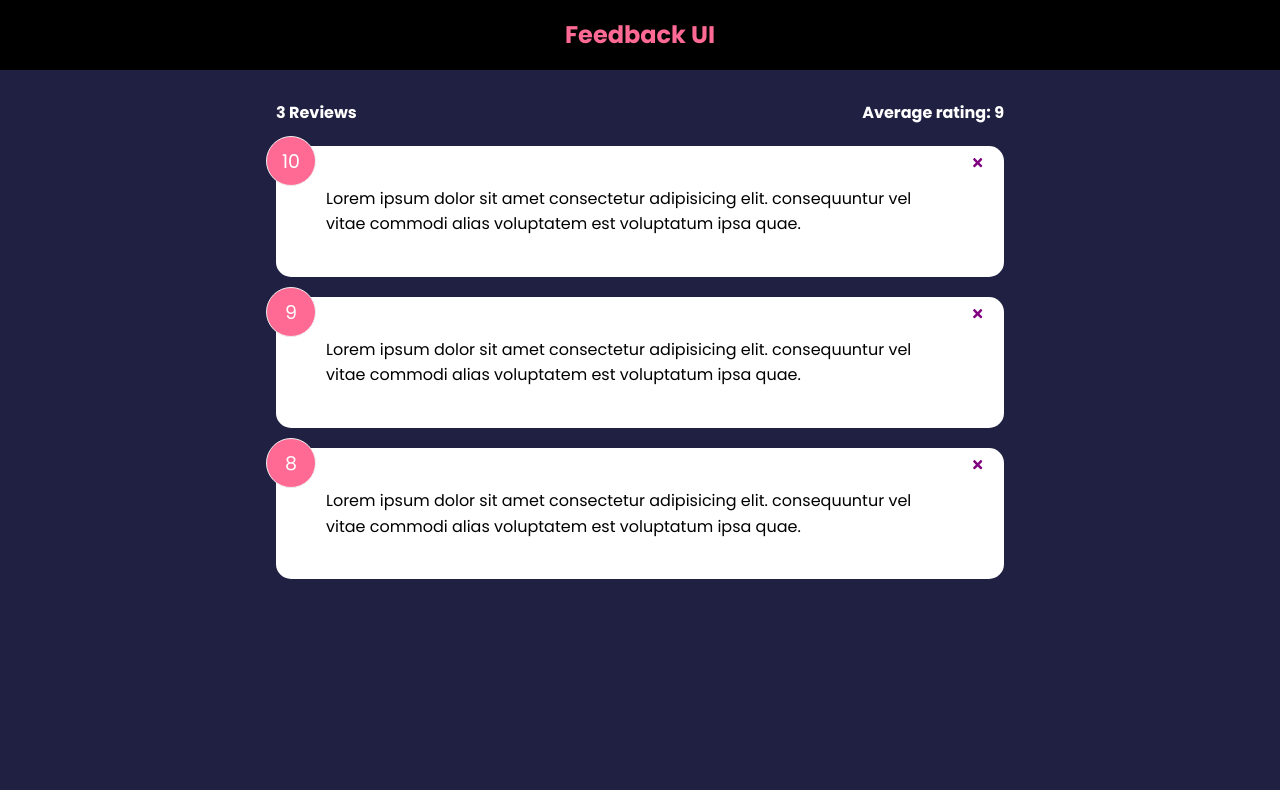
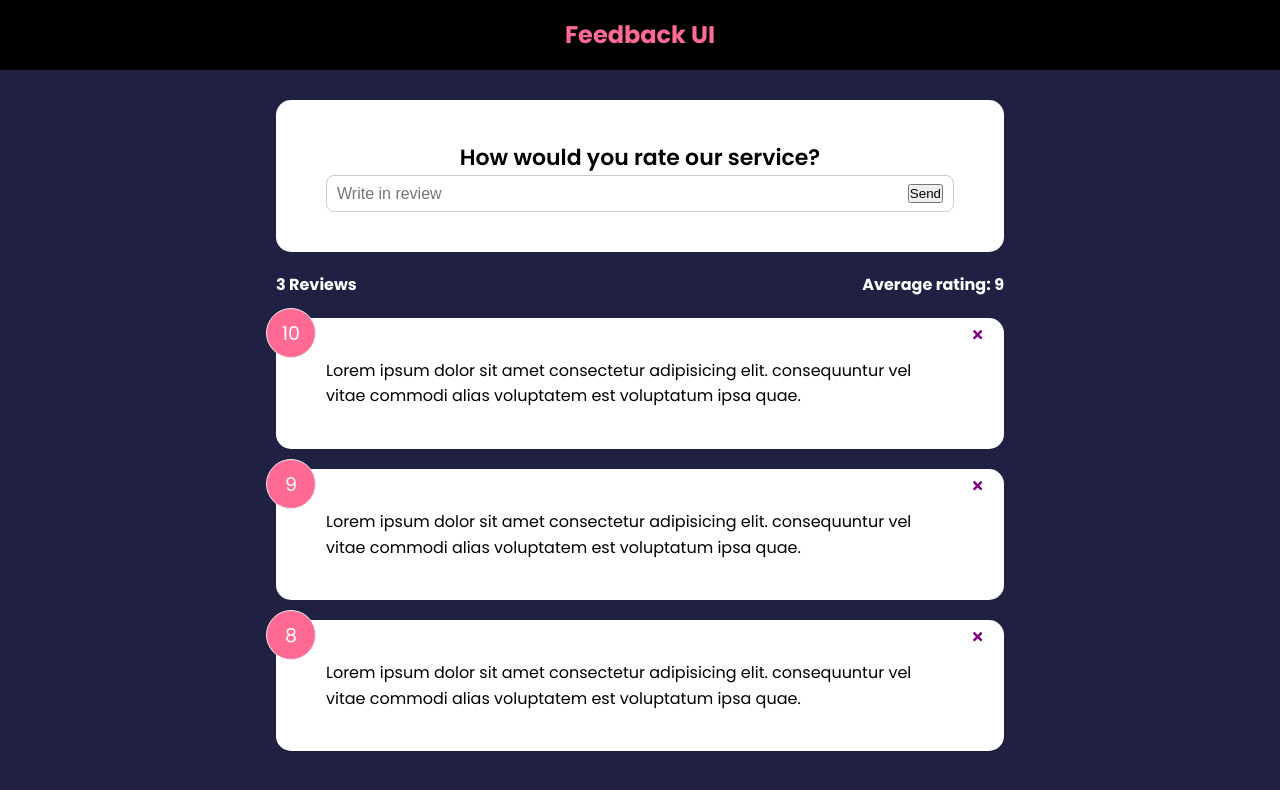
Before and after one commit to aliraytekin/feedback-app, a React (Create React App) app: page / in a window 1280 px wide. Shown: the top 790 px of the page. Built offline with nearby package versions, Linux system fonts and the light colour scheme.

Commit message:
Feedback form
Feedbac form

```diff
--- a/src/App.js
+++ b/src/App.js
@@ -3,6 +3,7 @@ import FeedbackList from './components/FeedbackList'
 import {useState} from 'react'
 import FeedbackData from './data/FeedbackData'
 import FeedbackStats from './components/FeedbackStats'
+import FeedbackForm from './components/FeedbackForm'
 
 function App() {
   const [feedback, setFeedback] = useState(FeedbackData)
@@ -17,6 +18,7 @@ function App() {
     <>
     <Header name="Feedback UI" />
       <div className="container">
+        <FeedbackForm />
         <FeedbackStats feedback={feedback} />
         <FeedbackList feedback={feedback} handleDelete={deleteFeedback} />
       </div>
--- /dev/null
+++ b/src/components/FeedbackForm.jsx
@@ -0,0 +1,25 @@
+import { useState } from 'react'
+import Card from './shared/Card'
+
+function FeedbackForm() {
+  const [text, setText] = useState('')
+
+  const handleTextChange = (e) => {
+    setText(e.target.value)
+  }
+
+  return (
+    <Card>
+      <form>
+        <h2>How would you rate our service?</h2>
+        {/* todo: rating select component */}
+        <div className="input-group">
+          <input type="text" onChange={handleTextChange} placeholder='Write in review' value={text} />
+          <button type="submit">Send</button>
+        </div>
+      </form>
+    </Card>
+  )
+}
+
+export default FeedbackForm
```
